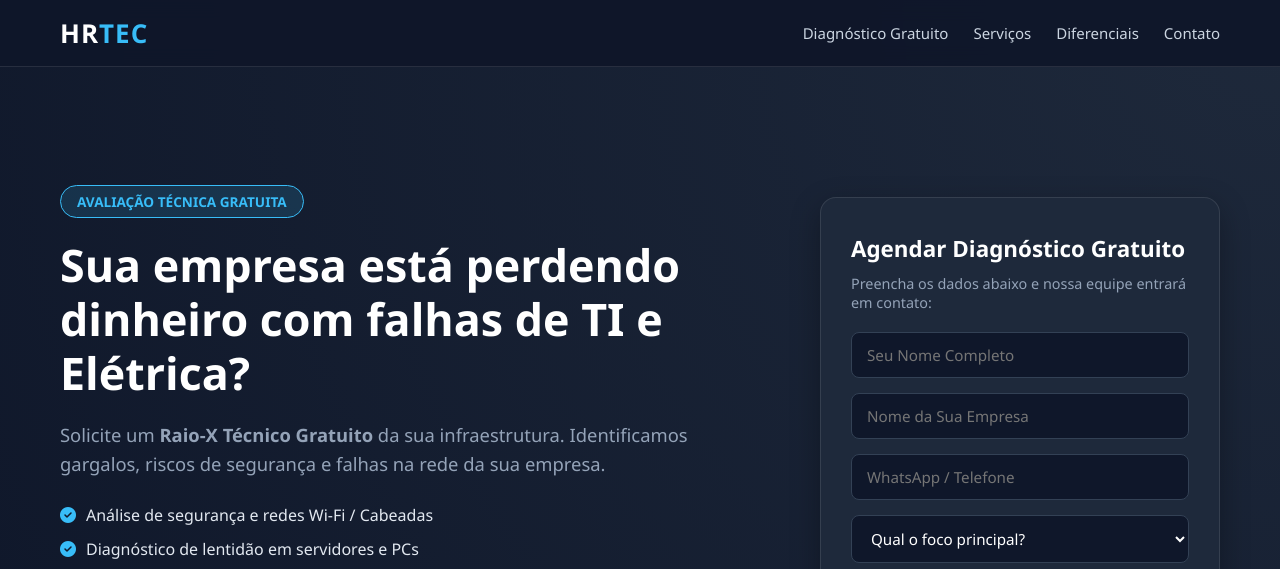
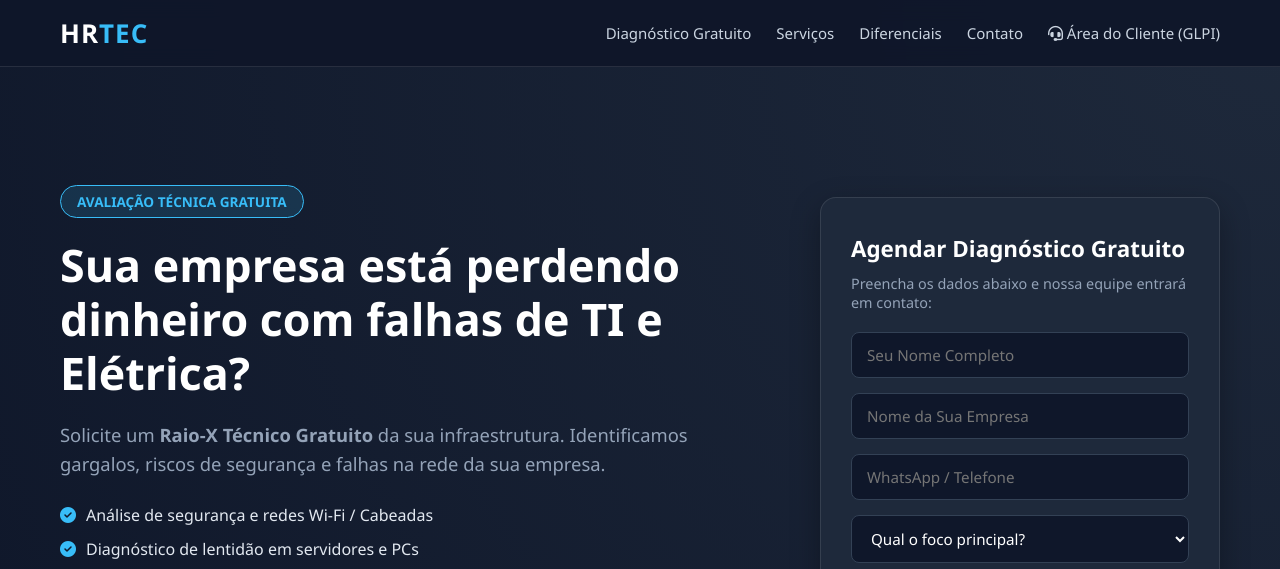
Before and after one commit to HelioRosendo/hrtec-site, a plain HTML site: page index.html in a window 1280 px wide. Shown: the top 569 px of the page. Drawn offline with Linux system fonts and the light colour scheme.

Commit message:
Update index.html

```diff
--- a/index.html
+++ b/index.html
@@ -26,6 +26,9 @@
                 <a href="#servicos">Serviços</a>
                 <a href="#diferenciais">Diferenciais</a>
                 <a href="#contato">Contato</a>
+                <a href="https://suporte.hrtec-eletrico.com.br" target="_blank" class="btn-glpi">
+        <i class="fas fa-headset"></i> Área do Cliente (GLPI)
+    </a>
             </nav>
         </div>
     </header>
```
